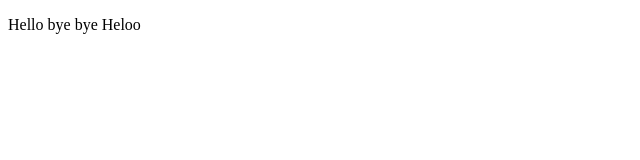
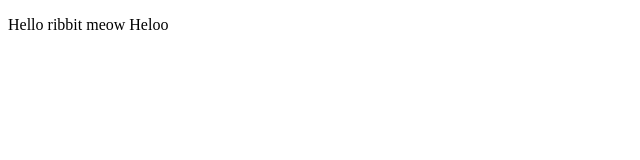
Before and after one commit to hrivera88/wsa-chatbox-2016, a plain HTML site: page index.html in a window 1280 px wide. Shown: the full height of the page, 0-640 px from the left. Drawn offline with Linux system fonts and the light colour scheme.

Commit message:
Just doing stuff to seem important

```diff
--- a/index.html
+++ b/index.html
@@ -5,6 +5,6 @@
     <title>Document</title>
 </head>
 <body>
-    <p>Hello bye bye Heloo</p>
+    <p>Hello ribbit meow Heloo</p>
 </body>
 </html>
```
